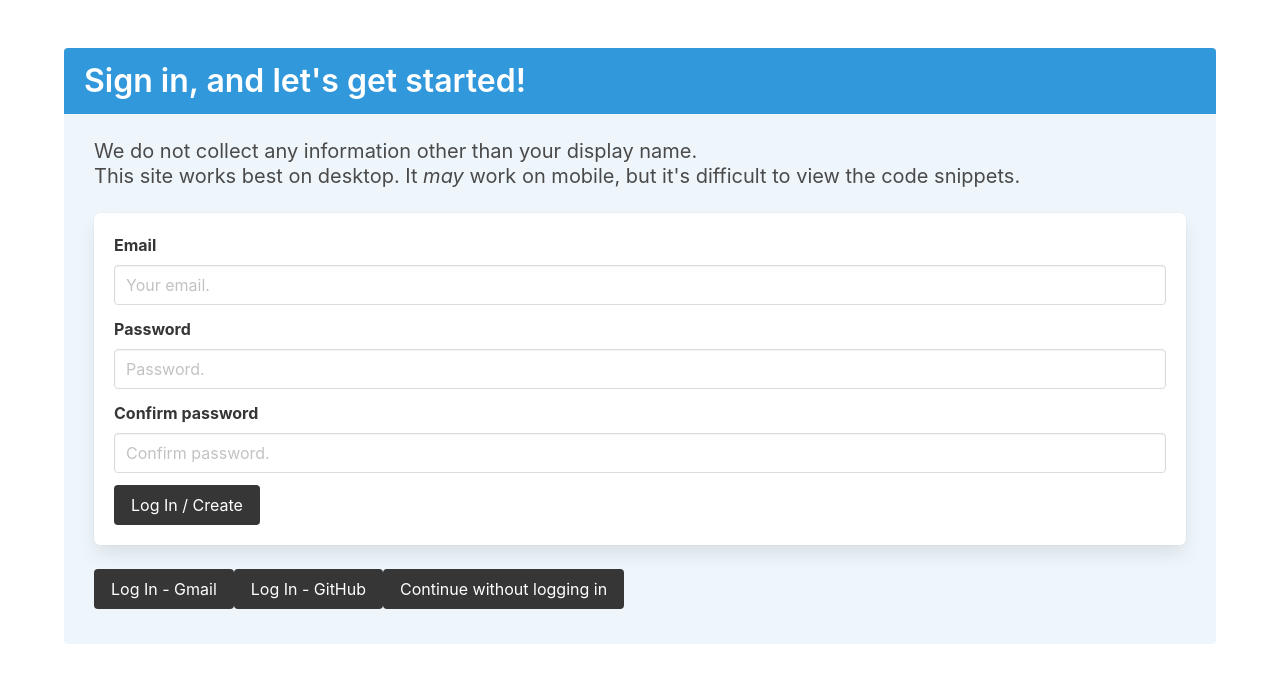
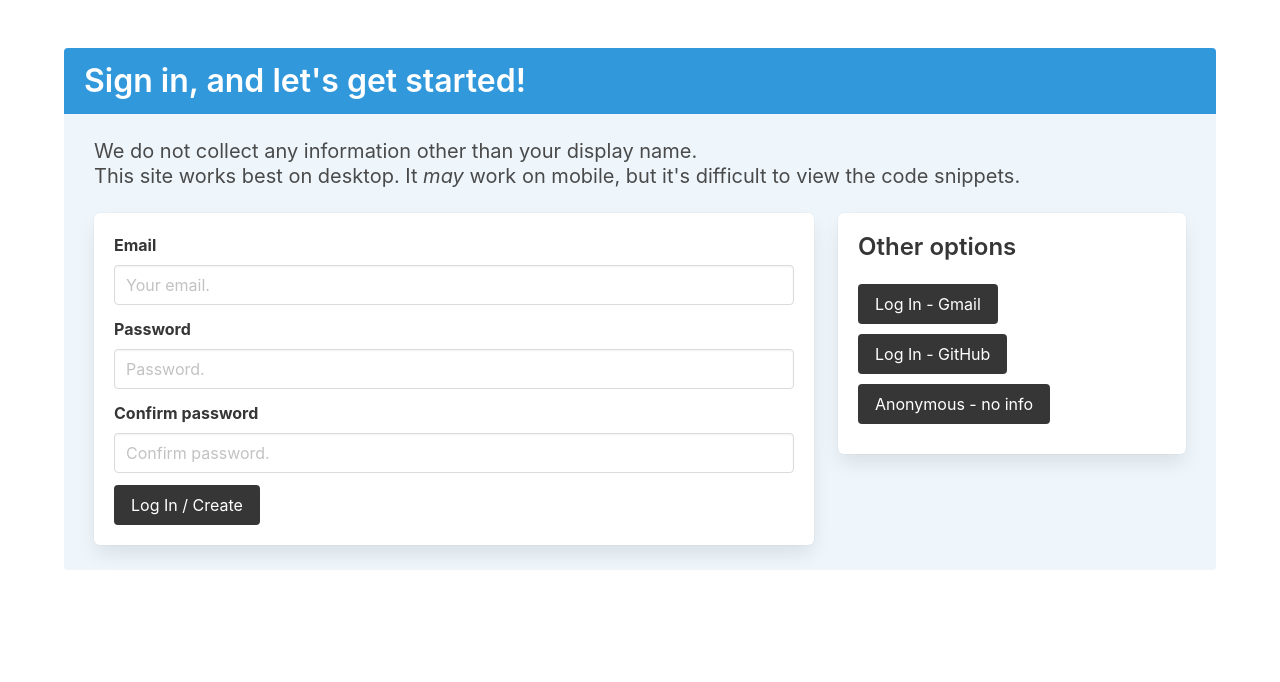
Before and after one commit to kewbish/dih, a Vue app: page /#/login in a window 1280 px wide. Shown: the top 682 px of the page. Built offline with nearby package versions, Linux system fonts and the light colour scheme; no server answers; what vue-showdown would draw is missing.

Commit message:
Finalize login design

```diff
--- a/src/components/Login.vue
+++ b/src/components/Login.vue
@@ -11,6 +11,9 @@
             <br />This site works best on desktop. It
             <em>may</em> work on mobile, but it's difficult to view the code snippets.
           </p>
+          <div class="tile is-ancestor">
+              <div class="tile is-parent">
+                  <div class="tile is-child">
                     <div class="box">
                       <div class="field">
                           <label class="label">Email</label>
@@ -28,10 +31,18 @@
                           <div class="control"><button class="button is-dark" @click="loginEmail()">Log In / Create</button></div>
                       </div>
                      </div>
-          <div>
-              <a class="button is-dark" style="margin-bottom:10px" @click="loginGoogle">Log In - Gmail</a>
-              <a class="button is-dark" style="margin-bottom:10px" @click="loginGitHub">Log In - GitHub</a>
-              <a class="button is-dark" style="margin-bottom:10px" @click="loginAnon">Continue without logging in</a>
+                  </div>
+              </div>
+              <div class="tile is-4 is-parent">
+                  <div class="tile is-child">
+                      <div class="box">
+                          <h1 class="title is-4">Other options</h1>
+                          <a class="button is-dark" style="margin-bottom:10px" @click="loginGoogle">Log In - Gmail</a><br>
+                          <a class="button is-dark" style="margin-bottom:10px" @click="loginGitHub">Log In - GitHub</a><br>
+                          <a class="button is-dark" style="margin-bottom:10px" @click="loginAnon">Anonymous - no info</a>
+                      </div>
+                  </div>
+              </div>
           </div>
         </div>
       </div>
```
Lines whose indentation alone changed are shown as unchanged.
